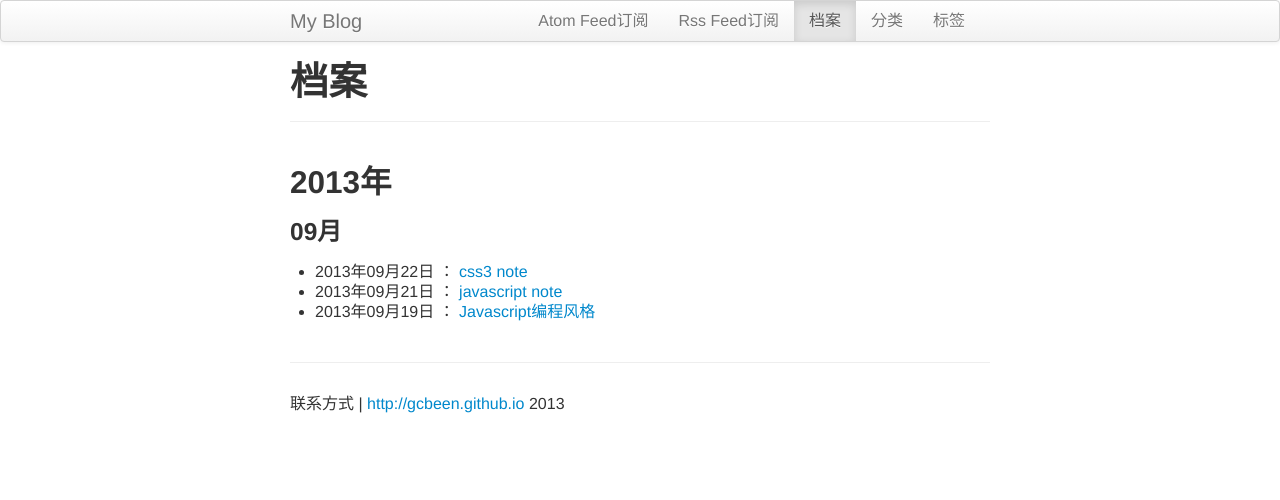
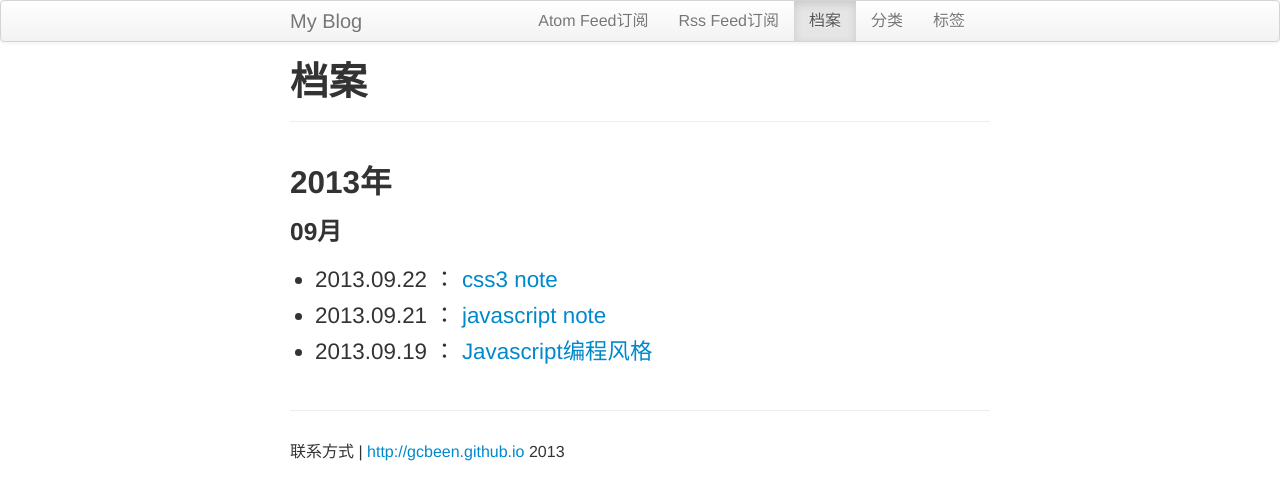
Before and after one commit to gcbeen/blog, a Jekyll site: the page built from archive.html, in a window 1280 px wide. Shown: the top 500 px of the page. Built offline with Jekyll 4.4.1, drawn with Linux system fonts in a browser that asks for light colours; Markdown is read by kramdown in place of the engine named in the settings; comment, search, counter and statistics services are not loaded.

Commit message:
li style

```diff
--- a/_includes/JB/posts_collate
+++ b/_includes/JB/posts_collate
@@ -29,10 +29,10 @@
     {% if forloop.first %}
       <h2>{{this_year}}</h2>
       <h3>{{this_month}}</h3>
-      <ul>
+      <ul class="posts">
     {% endif %}
 
-    <li><span>{{ post.date | date: "%Y年%m月%d日" }}</span> ： <a href="{{ BASE_PATH }}{{ post.url }}">{{ post.title }}</a></li>
+    <li><span>{{ post.date | date: "%Y.%m.%d" }}</span> ： <a href="{{ BASE_PATH }}{{ post.url }}">{{ post.title }}</a></li>
 
     {% if forloop.last %}
       </ul>
--- a/assets/themes/twitter/css/style.css
+++ b/assets/themes/twitter/css/style.css
@@ -63,3 +63,9 @@
   background: #57A957;
   border: 1px solid #4c964d;
   color: #FFF; }
+
+  /******************* *********************/
+ul.posts li {
+  font-size: 1.4em;
+  line-height: 1.6em;
+}
```
